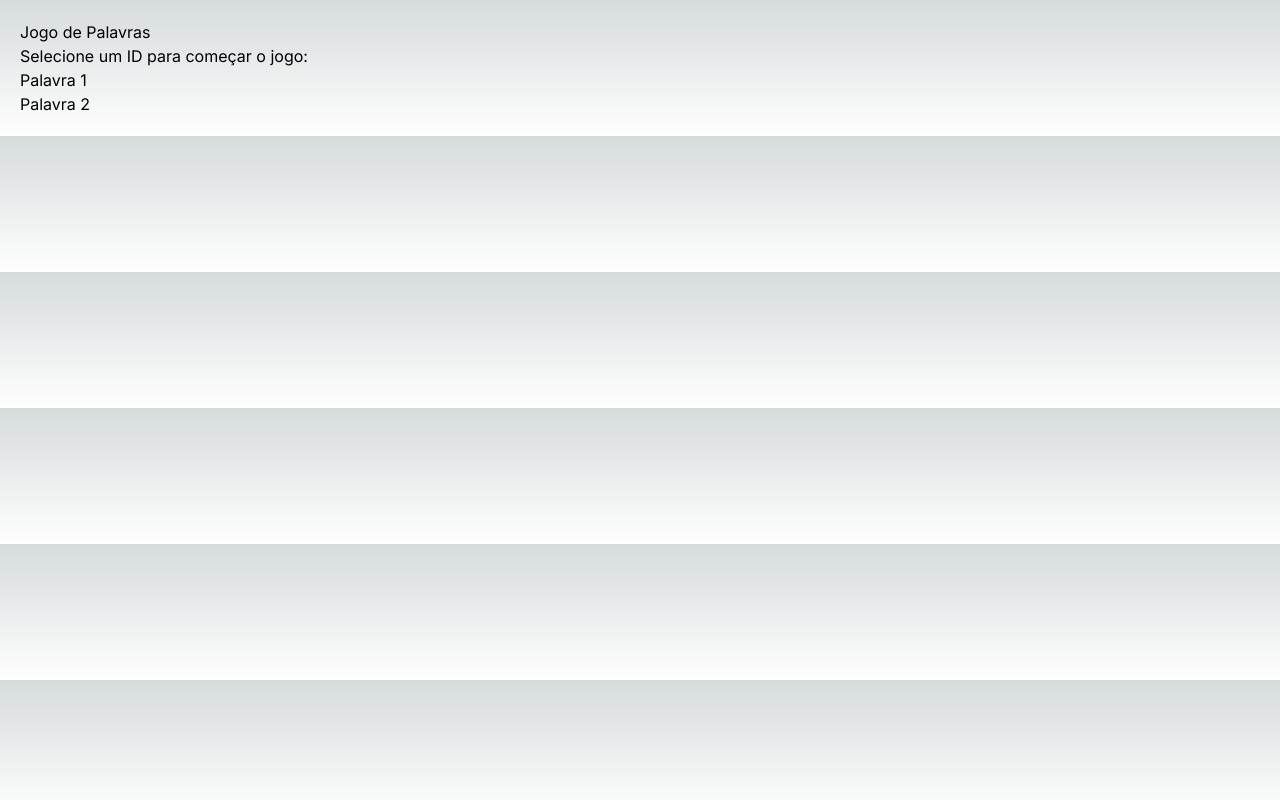
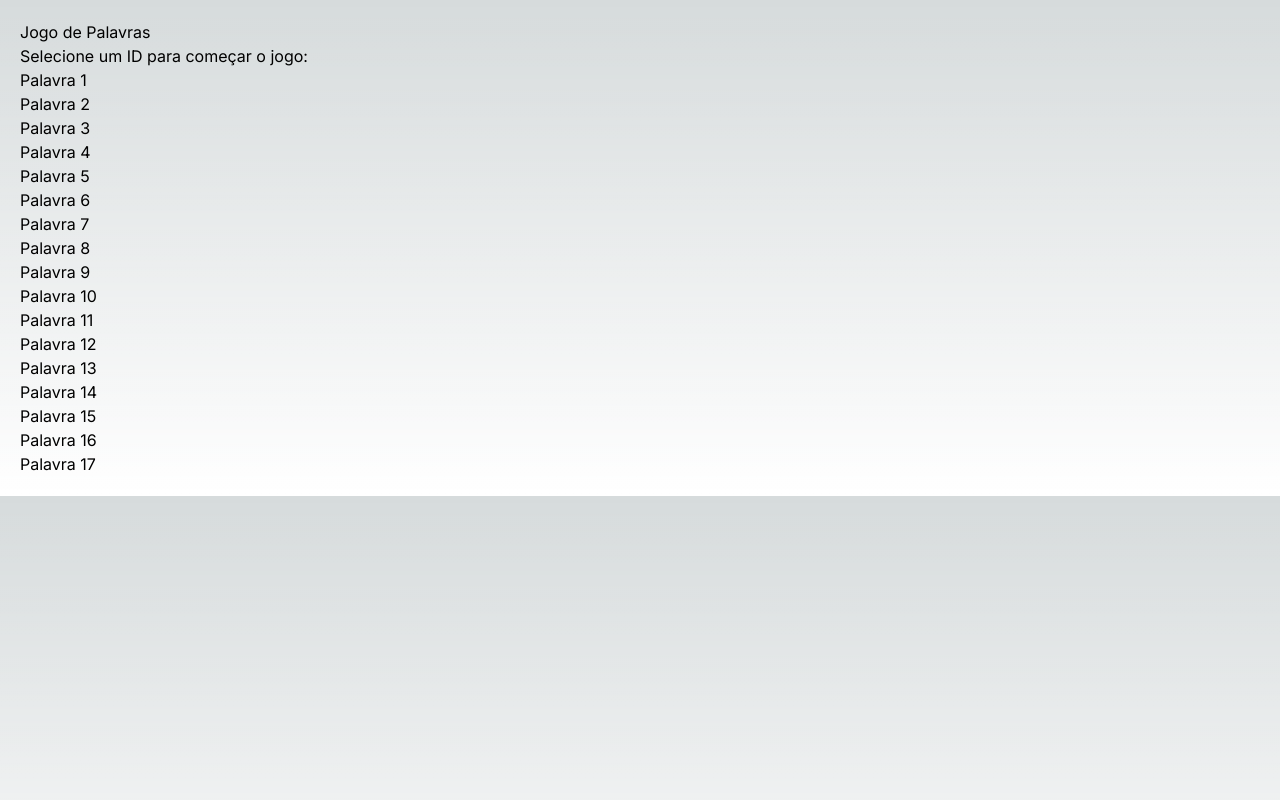
Before and after one commit to PedroBNe/termo-educativo, a Next.js app: page / in a window 1280 px wide. Built offline with nearby package versions, Linux system fonts and the light colour scheme.

Commit message:
att:words

```diff
--- a/src/app/data/words.ts
+++ b/src/app/data/words.ts
@@ -1,4 +1,3 @@
-// /data/words.ts
 export interface Word {
   id: number;
   palavra: string;
@@ -16,6 +15,81 @@ const words: Word[] = [
     palavra: "Respeito",
     dica: "É o que sentimos quando deixamos outra pessoa falar e ouvimos com atenção, mesmo que ela pense diferente. É importante para amizades e para a escola.",
   },
+  {
+    id: 3,
+    palavra: "Coragem",
+    dica: "É o sentimento que temos quando enfrentamos algo novo ou um pouco assustador, como falar em público ou tentar algo diferente pela primeira vez.",
+  },
+  {
+    id: 4,
+    palavra: "Cuidado",
+    dica: "É o que fazemos quando ajudamos alguém que está triste ou machucado, ou quando tratamos as pessoas com carinho e atenção.",
+  },
+  {
+    id: 5,
+    palavra: "Empatia",
+    dica: "É quando tentamos entender como o outro está se sentindo. Como quando imaginamos o que alguém sente ao estar triste ou feliz.",
+  },
+  {
+    id: 6,
+    palavra: "Generosidade",
+    dica: "É quando dividimos o que temos, seja um brinquedo, um lanche ou um abraço, porque queremos fazer o outro se sentir bem.",
+  },
+  {
+    id: 7,
+    palavra: "Solidariedade",
+    dica: "É quando ajudamos alguém em uma situação difícil, como emprestar um lápis ou ajudar um amigo que caiu, para mostrar que ele não está sozinho.",
+  },
+  {
+    id: 8,
+    palavra: "Honestidade",
+    dica: "É quando falamos a verdade, mesmo quando pode ser difícil. Como quando admitimos que quebramos algo ou cometemos um erro.",
+  },
+  {
+    id: 9,
+    palavra: "Companheirismo",
+    dica: "É quando estamos ao lado de alguém em todos os momentos, bons ou ruins, como um verdadeiro amigo que nunca nos abandona.",
+  },
+  {
+    id: 10,
+    palavra: "Sinceridade",
+    dica: "É quando falamos o que sentimos de verdade, sem tentar enganar ou esconder, sendo honestos com as pessoas.",
+  },
+  {
+    id: 11,
+    palavra: "Paz",
+    dica: "É o sentimento tranquilo que sentimos quando não há brigas nem discussões, e todos se respeitam e convivem bem juntos.",
+  },
+  {
+    id: 12,
+    palavra: "Responsabilidade",
+    dica: "É o que sentimos quando cumprimos com os nossos deveres, como cuidar dos nossos pertences e fazer nossas tarefas.",
+  },
+  {
+    id: 13,
+    palavra: "Autocontrole",
+    dica: "É quando conseguimos controlar nossos sentimentos e reações, mesmo que estejamos tristes ou irritados.",
+  },
+  {
+    id: 14,
+    palavra: "Bondade",
+    dica: "É quando fazemos algo para deixar o dia de alguém mais feliz, como dar um sorriso, ajudar ou dizer uma palavra gentil.",
+  },
+  {
+    id: 15,
+    palavra: "Integridade",
+    dica: "É quando agimos com honestidade e princípios, fazendo o que é certo mesmo que ninguém esteja vendo.",
+  },
+  {
+    id: 16,
+    palavra: "Simplicidade",
+    dica: "É quando valorizamos o que é básico e simples, sem precisar de muito para ser feliz e fazer os outros felizes.",
+  },
+  {
+    id: 17,
+    palavra: "Humildade",
+    dica: "É quando reconhecemos que todos têm qualidades e defeitos, e que podemos aprender com os outros.",
+  },
 ];
 
 export default words;
--- a/src/app/page.tsx
+++ b/src/app/page.tsx
@@ -1,10 +1,9 @@
-// /app/page.tsx
 import Link from "next/link";
 import words from "./data/words";
 
 export default function Home() {
   return (
-    <main style={{ padding: "20px" }}>
+    <main className="p-5">
       <h1>Jogo de Palavras</h1>
       <p>Selecione um ID para começar o jogo:</p>
       <ul>
--- a/src/app/palavra/[id]/page.tsx
+++ b/src/app/palavra/[id]/page.tsx
@@ -1,3 +1,4 @@
+/* eslint-disable react-hooks/rules-of-hooks */
 "use client";
 
 import words from "@/app/data/words";
@@ -15,7 +16,7 @@ interface GamePageProps {
 export default function GamePage({ params }: GamePageProps) {
   const wordId = Number(params.id);
   const wordData = words.find((word) => word.id === wordId);
-  const router = useRouter(); // Para navegação entre fases
+  const router = useRouter();
 
   if (!wordData) {
     notFound();
@@ -34,15 +35,15 @@ export default function GamePage({ params }: GamePageProps) {
     if (button === "{bksp}") {
       if (currentIndex > 0) {
         const updatedGuess = [...guess];
-        updatedGuess[currentIndex - 1] = ""; // Apaga a última letra
+        updatedGuess[currentIndex - 1] = "";
         setGuess(updatedGuess);
-        setCurrentIndex((prev) => prev - 1); // Move o índice para trás
+        setCurrentIndex((prev) => prev - 1);
       }
     } else if (currentIndex < wordData.palavra.length && button.length === 1) {
       const updatedGuess = [...guess];
-      updatedGuess[currentIndex] = button; // Insere a letra digitada
+      updatedGuess[currentIndex] = button;
       setGuess(updatedGuess);
-      setCurrentIndex((prev) => prev + 1); // Avança o índice
+      setCurrentIndex((prev) => prev + 1);
     }
   };
 
@@ -50,7 +51,6 @@ export default function GamePage({ params }: GamePageProps) {
     e.preventDefault();
     const updatedCorrectLetters = Array(wordData.palavra.length).fill(false);
 
-    // Atualiza os estados das letras corretas
     for (let i = 0; i < wordData.palavra.length; i++) {
       if (guess[i]?.toLowerCase() === wordData.palavra[i]?.toLowerCase()) {
         updatedCorrectLetters[i] = true;
@@ -61,13 +61,13 @@ export default function GamePage({ params }: GamePageProps) {
 
     const userGuess = guess.join("").toLowerCase();
     if (userGuess === wordData.palavra.toLowerCase()) {
-      setShowConfetti(true); // Exibe confetes
-      setShowCongrats(true); // Exibe a mensagem de parabéns
+      setShowConfetti(true);
+      setShowCongrats(true);
     }
   };
 
   const handleNextPhase = () => {
-    router.push(`/palavra/${wordId + 1}`); // Vai para o próximo ID
+    router.push(`/palavra/${wordId + 1}`);
   };
 
   return (
```
Also changed, not shown: public/data.json (deleted, +0 -32 lines).
